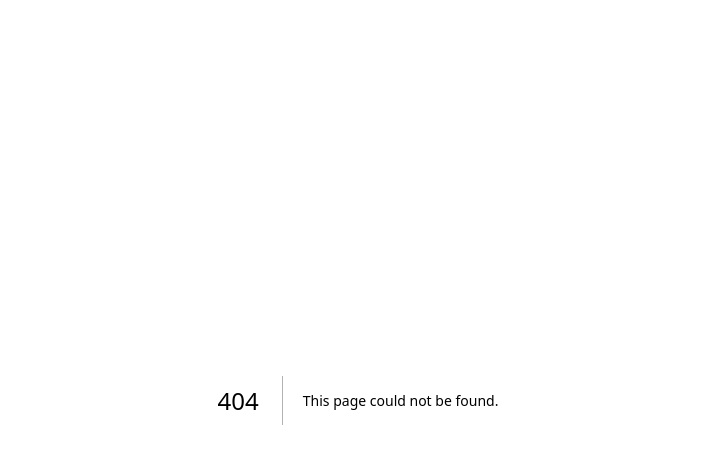
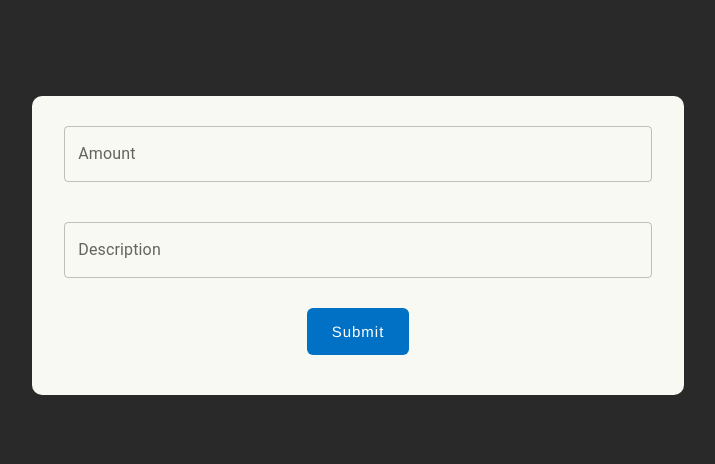
Before and after one commit to 3dwesupport/razorpay-example-nextjs, a Next.js app: page /paymentLink in a window 1280 px wide. Before the commit this address had no page. Shown: the top 464 px of the page, without its empty margins (282-997 px from the left). Built offline with nearby package versions, Linux system fonts and the light colour scheme.

Commit message:
IP-82 added the functionality for payment link for paytm

```diff
--- a/src/pages/paymentGateWay.tsx
+++ b/src/pages/paymentGateWay.tsx
@@ -97,7 +97,7 @@ const PaymentGateWay = (params: any) => {
 }
 
 
-function loadScript(src: any) {
+export function loadScript(src: any) {
     return new Promise((resolve) => {
         const script = document.createElement("script");
         script.src = src;
--- /dev/null
+++ b/src/pages/paymentLink.tsx
@@ -0,0 +1,58 @@
+import styles from "@/styles/Home.module.css";
+import {TextField} from "@mui/material";
+import React, {useState} from "react";
+
+const PaymentLink = () => {
+    const [userData, setUserData] = useState({})
+
+    const createPaytmLink = async () => {
+        let res = await fetch("/api/createLinkApi", {
+            method: "POST", // or 'PUT'
+            headers: {
+                "Content-Type": "application/json",
+            },
+            body: JSON.stringify(userData),
+        })
+        if (res) {
+            console.log("response for Payment link is created successfully ::: ", res)
+            await res.json().then((res) => {
+                console.log("response inside ::: ", res)
+            })
+        }
+    }
+    return (
+        <div className={styles.main}>
+            <div className={styles.App}>
+                <div className={styles.tab}>
+                    <div className={styles.form}>
+                        <div className={styles.textInput}>
+                            <TextField id="outlined-basic" label="Amount" variant="outlined"
+                                       value={userData?.amount}
+                                       className={styles.input}
+                                       onChange={(e) => setUserData((prevState) => ({
+                                           ...prevState,
+                                           amount: e.target.value
+                                       }))}
+                            />
+                        </div>
+
+                        <div className={styles.textInput}>
+                            <TextField id="outlined-basic" label="Description" variant="outlined"
+                                       value={userData?.description}
+                                       className={styles.input}
+                                       onChange={(e) => setUserData((prevState) => ({
+                                           ...prevState,
+                                           description: e.target.value
+                                       }))}/>
+                        </div>
+                        <div className={styles.buttonStyle}>
+                            <button className={styles.enabled} onClick={() => createPaytmLink()}>Submit
+                            </button>
+                        </div>
+                    </div>
+                </div>
+            </div>
+        </div>
+    )
+}
+export default PaymentLink
--- a/src/routes.tsx
+++ b/src/routes.tsx
@@ -8,6 +8,7 @@ import OrderResponseFailed from "@/pages/OrderResponseFailed";
 import PaymentGateWay from "@/pages/paymentGateWay";
 import PaymentGatewayResponse from "@/pages/paymentGatewayResponse";
 import PaytmPayment from "@/pages/paytmPayment ";
+import PaymentLink from "@/pages/paymentLink";
 
 
 const RouterCom = () => (
@@ -19,6 +20,7 @@ const RouterCom = () => (
         <Route exact path="/createOrder" element={CreateOrder}/>
         <Route exact path="/OrderResponseFailed" element={OrderResponseFailed}/>
         <Route exact path="/paytmPayment" element={PaytmPayment}/>
+        <Route exact path="/paymentLink" element={PaymentLink}/>
     </Routes>
 );
 
```
Also changed, not shown: src/pages/api/createLinkApi.ts (added, +62 -0 lines).
